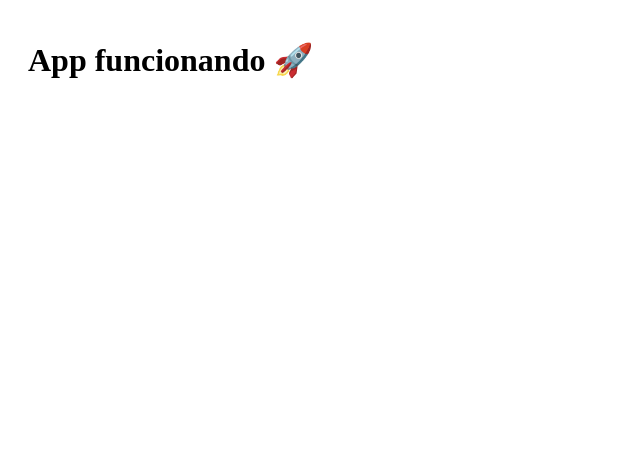
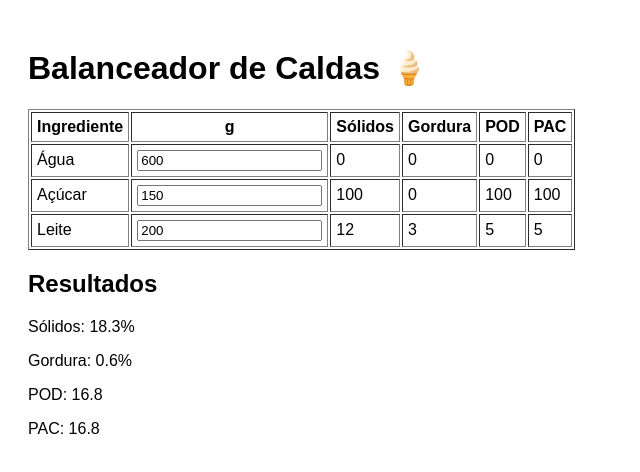
Before and after one commit to vasconcellosflori-code/Meu-balanceador-de-Caldas-de-Sorvetes, a React (Vite) app: page / in a window 1280 px wide. Shown: the top 472 px of the page, without its empty margins (0-640 px from the left). Built offline with nearby package versions, Linux system fonts and the light colour scheme.

Commit message:
Update App.jsx

```diff
--- a/src/App.jsx
+++ b/src/App.jsx
@@ -1,8 +1,72 @@
-import React from "react";
+import React, { useMemo, useState } from "react";
 import { createRoot } from "react-dom/client";
 
+const defaultIngredients = [
+  { id: 1, name: "Água", grams: 600, solids: 0, fat: 0, sugar: 0, pod: 0, pac: 0 },
+  { id: 2, name: "Açúcar", grams: 150, solids: 100, fat: 0, sugar: 100, pod: 100, pac: 100 },
+  { id: 3, name: "Leite", grams: 200, solids: 12, fat: 3, sugar: 5, pod: 5, pac: 5 }
+];
+
 function App(){
-  return <h1 style={{padding:20}}>App funcionando 🚀</h1>;
+  const [ingredients, setIngredients] = useState(defaultIngredients);
+
+  const totals = useMemo(()=>{
+    const total = ingredients.reduce((s,i)=>s+i.grams,0)||1;
+    const calc = (key)=>ingredients.reduce((s,i)=>s+i.grams*i[key]/100,0)/total*100;
+    return {
+      solids: calc("solids"),
+      fat: calc("fat"),
+      pod: calc("pod"),
+      pac: calc("pac")
+    };
+  },[ingredients]);
+
+  function update(id, field, value){
+    setIngredients(rows=>rows.map(r=>r.id===id?{...r,[field]:Number(value)}:r));
+  }
+
+  return (
+    <div style={{padding:20,fontFamily:"Arial"}}>
+      <h1>Balanceador de Caldas 🍦</h1>
+
+      <table border="1" cellPadding="5">
+        <thead>
+          <tr>
+            <th>Ingrediente</th>
+            <th>g</th>
+            <th>Sólidos</th>
+            <th>Gordura</th>
+            <th>POD</th>
+            <th>PAC</th>
+          </tr>
+        </thead>
+        <tbody>
+          {ingredients.map(i=> (
+            <tr key={i.id}>
+              <td>{i.name}</td>
+              <td>
+                <input
+                  type="number"
+                  value={i.grams}
+                  onChange={e=>update(i.id,"grams",e.target.value)}
+                />
+              </td>
+              <td>{i.solids}</td>
+              <td>{i.fat}</td>
+              <td>{i.pod}</td>
+              <td>{i.pac}</td>
+            </tr>
+          ))}
+        </tbody>
+      </table>
+
+      <h2>Resultados</h2>
+      <p>Sólidos: {totals.solids.toFixed(1)}%</p>
+      <p>Gordura: {totals.fat.toFixed(1)}%</p>
+      <p>POD: {totals.pod.toFixed(1)}</p>
+      <p>PAC: {totals.pac.toFixed(1)}</p>
+    </div>
+  );
 }
 
-createRoot(document.getElementById("root")).render(<App />);
+createRoot(document.getElementById("root")).render(<App/>);
```
